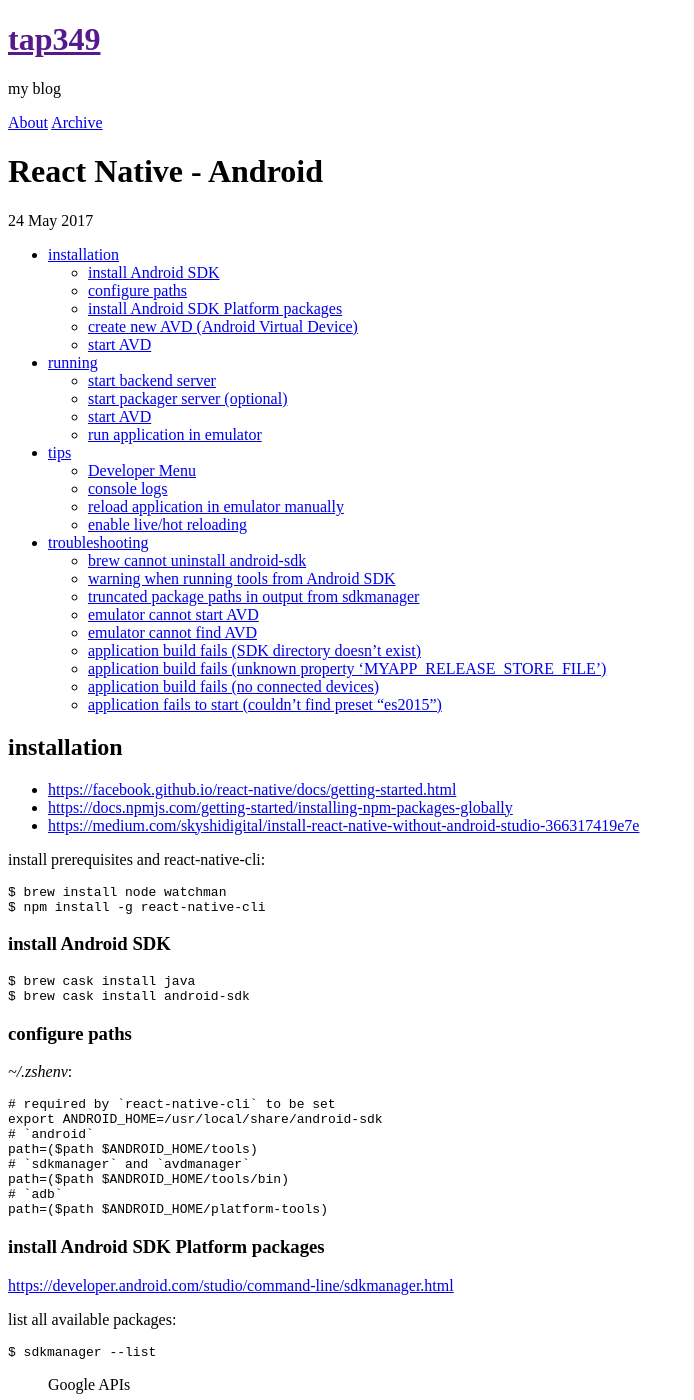
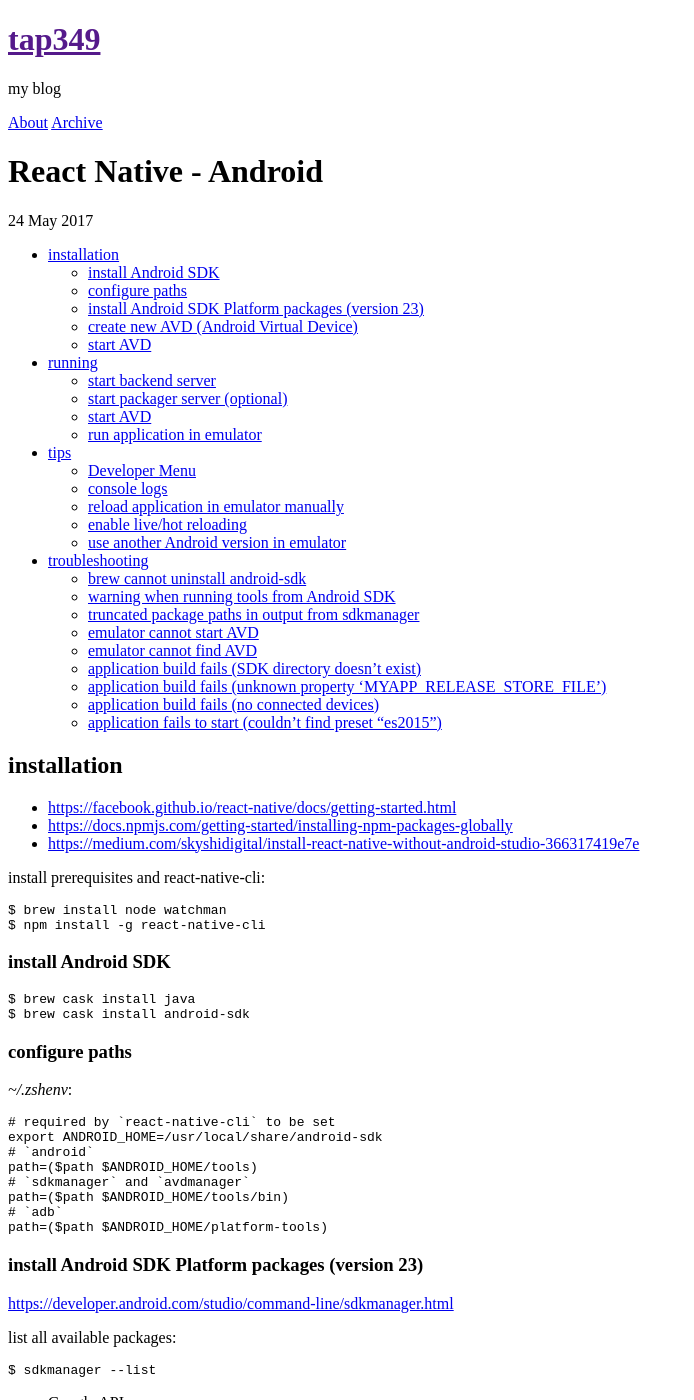
Before and after one commit to tap349/tap349.github.io, a Jekyll site: the page built from _posts/2017-05-24-react-native-android.md, in a window 1280 px wide and 1400 px high. Shown: the whole window, without its empty margins (0-694 px from the left). Built offline with Jekyll 4.4.1, drawn with Linux system fonts in a browser that asks for light colours; some of the changed text lies outside the part shown.

Commit message:
update 2017-05-29_18:40:49

````diff
--- a/_posts/2017-05-24-react-native-android.md
+++ b/_posts/2017-05-24-react-native-android.md
@@ -46,7 +46,7 @@
 path=($path $ANDROID_HOME/platform-tools)
 ```
 
-### install Android SDK Platform packages
+### install Android SDK Platform packages (version 23)
 
 <https://developer.android.com/studio/command-line/sdkmanager.html>
 
@@ -207,6 +207,11 @@
 
 - `<D-m>` -> `Enable Live Reload`
 - `<D-m>` -> `Enable Hot Reloading`
+
+### use another Android version in emulator
+
+- install required version of Android SDK Platform packages (version 23 = Android 6)
+- create new AVD using system image of required version
 
 ## troubleshooting
 
````
